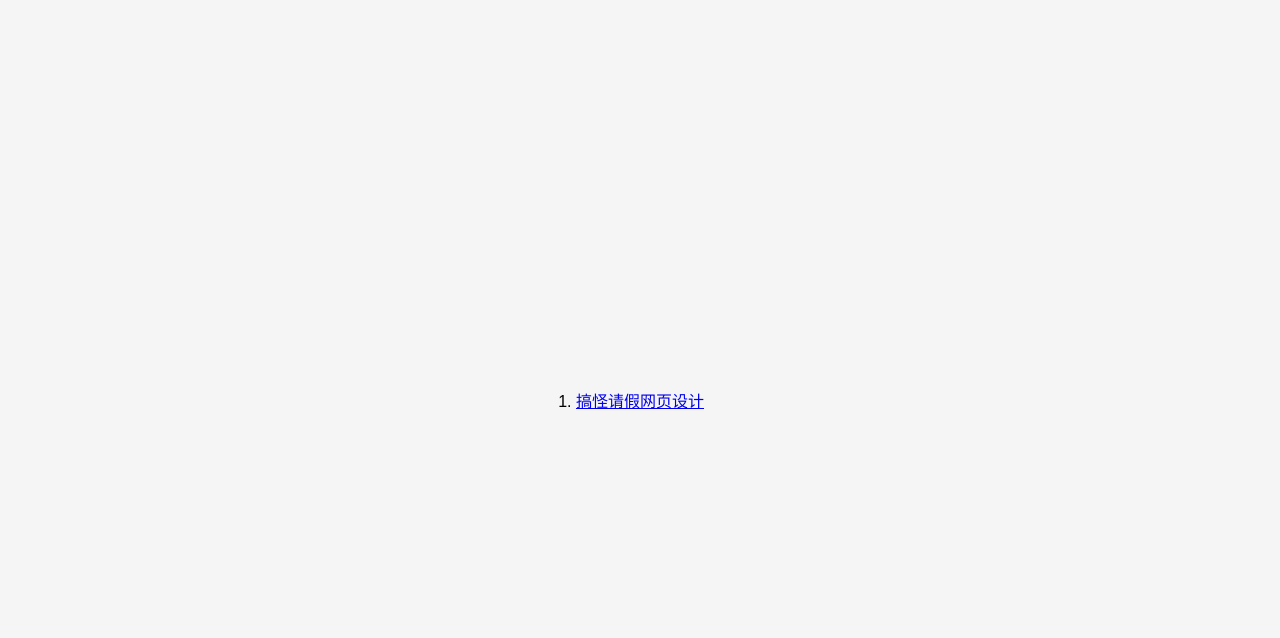
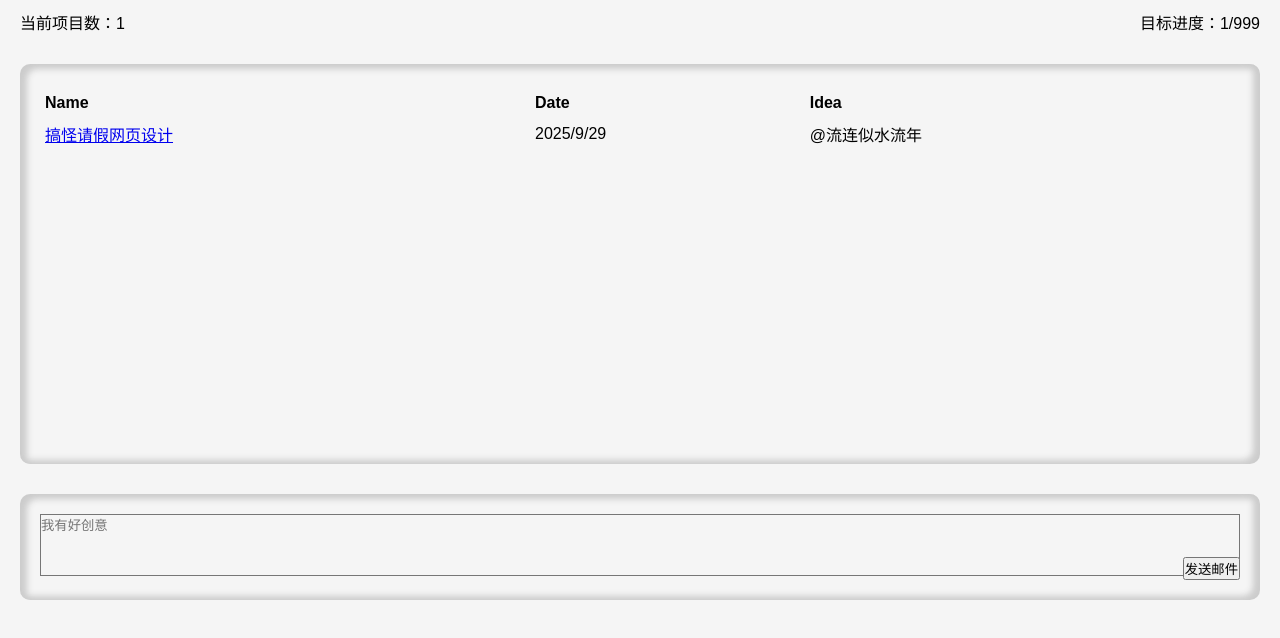
Before and after one commit to CoolOctopus/SomethingInteresting, a plain HTML site: page index.html in a window 1280 px wide. Drawn offline with Linux system fonts and the light colour scheme.

Commit message:
Update index.html

```diff
--- a/index.html
+++ b/index.html
@@ -14,21 +14,135 @@
 
         body {
             background-color: #f5f5f5;
-            padding: 20px;
-            display: flex;
-            justify-content: center;
-            align-items: center;
             min-height: 100vh;
         }
 
-		li {
-			list-style: decimal;
+        header {
+        	padding: 10px 20px;
+        	display: flex;
+        	justify-content: space-between;
+        }
+
+        main {
+        	padding: 20px;
+        }
+
+        input {
+        	border: none;
+        }
+
+		input:hover {
+			border: none;
 		}
+
+		.container {
+			width: 100%;
+		    padding: 20px;
+		    box-shadow: -7px -4px 6px 0px #ccc inset, 7px 5px 6px 0px #ccc inset;
+		    border-radius: 10px;
+		}
+
+		#project-table-section {
+			min-height: 50vh;
+			margin-bottom: 30px;
+		}
+
+		#project-table {
+			width: 100%;
+			text-align: left;
+			border-spacing: 5px 10px;
+		}
+
+		#project-table thead th {
+			margin-bottom: 8px;
+		}
+
+		#submit-idea-section {
+			position: relative;
+			min-height: 80px;
+		}
+
+		#idea-input {
+			width: 100%;
+		    height: 100%;
+		    background-color: transparent;
+			word-wrap: break-word;
+		    white-space: pre-wrap;
+		    overflow-wrap: break-word;
+		}
+
+		#submit-btn {
+			position: absolute;
+			right: 20px;
+			bottom: 20px;
+			cursor: pointer;
+		}
+
+
+
 	</style>
 </head>
 <body>
-	<ul>
-		<li><a href="./AskTheCounselorForLeave/index.html">搞怪请假网页设计</a></li>
-	</ul>
+	<header>
+		<div>当前项目数：<span id="project-count">0<span></div>
+		<div>目标进度：<span id="numerator">0</span>/999</div>
+	</header>
+	<main>
+		<div id="project-table-section" class="container">
+			<table id="project-table">
+				<thead>
+		            <tr>
+		                <th>Name</th>
+		                <th>Date</th>
+		                <th>Idea</th>
+		            </tr>
+		        </thead>
+				<tbody>
+					<tr>
+						<td><a href="./AskTheCounselorForLeave/index.html">搞怪请假网页设计</a></td>
+						<td>2025/9/29</td>
+						<td>@流连似水流年</td>
+					</tr>
+				</tbody>
+			</table>
+
+		</div>
+
+		<div id="submit-idea-section" class="container">
+			<textarea placeholder="我有好创意" id="idea-input" rows="4" maxlength="300"></textarea>
+			<button id="submit-btn">发送邮件</button>
+		</div>
+	</main>
+
+	<script>
+		// DOM
+		const projectCountEl = document.getElementById('project-count');
+		const numeratorEl = document.getElementById('numerator');
+		const submitBtn = document.getElementById('submit-btn');
+		const ideaInput = document.getElementById('idea-input');
+
+
+		// 初始变量
+		let projectCount = document.querySelectorAll('tbody tr').length;
+
+		// 赋值
+		projectCountEl.textContent = projectCount;
+		numeratorEl.textContent = projectCount;
+
+		// 发送按钮点击事件
+		submitBtn.addEventListener('click', function() {
+			var mailTo = "wujipro@qq.com",
+			    subject = "有一个创意",
+			    body = ideaInput.textContent;
+
+			if (body===null || body.trim()==='') {
+				alert("内容不能为空");
+				return;
+			}
+			var url = "mailto:"+encodeURIComponent(mailTo)+"?subject="+encodeURIComponent(subject)+"&body="+encodeURIComponent(body);
+			window.location = url;
+		});
+
+	</script>
 </body>
 </html>
```
